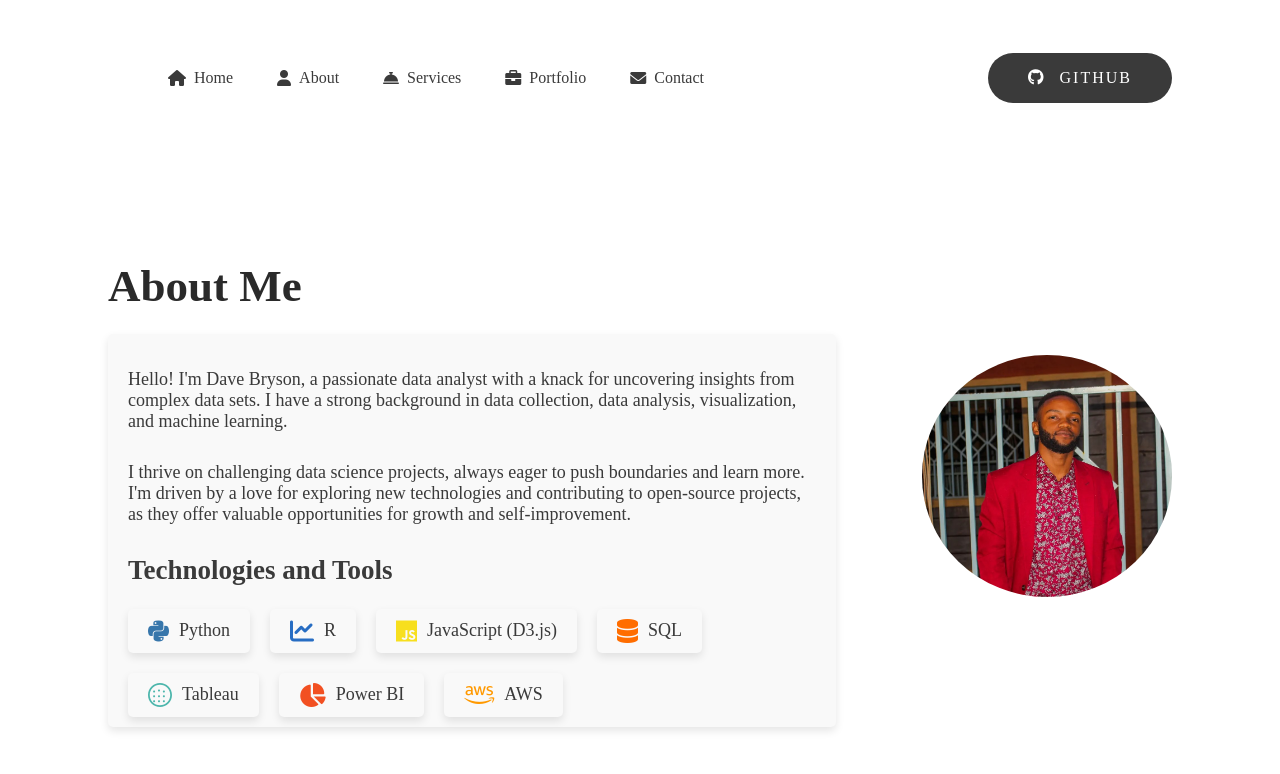
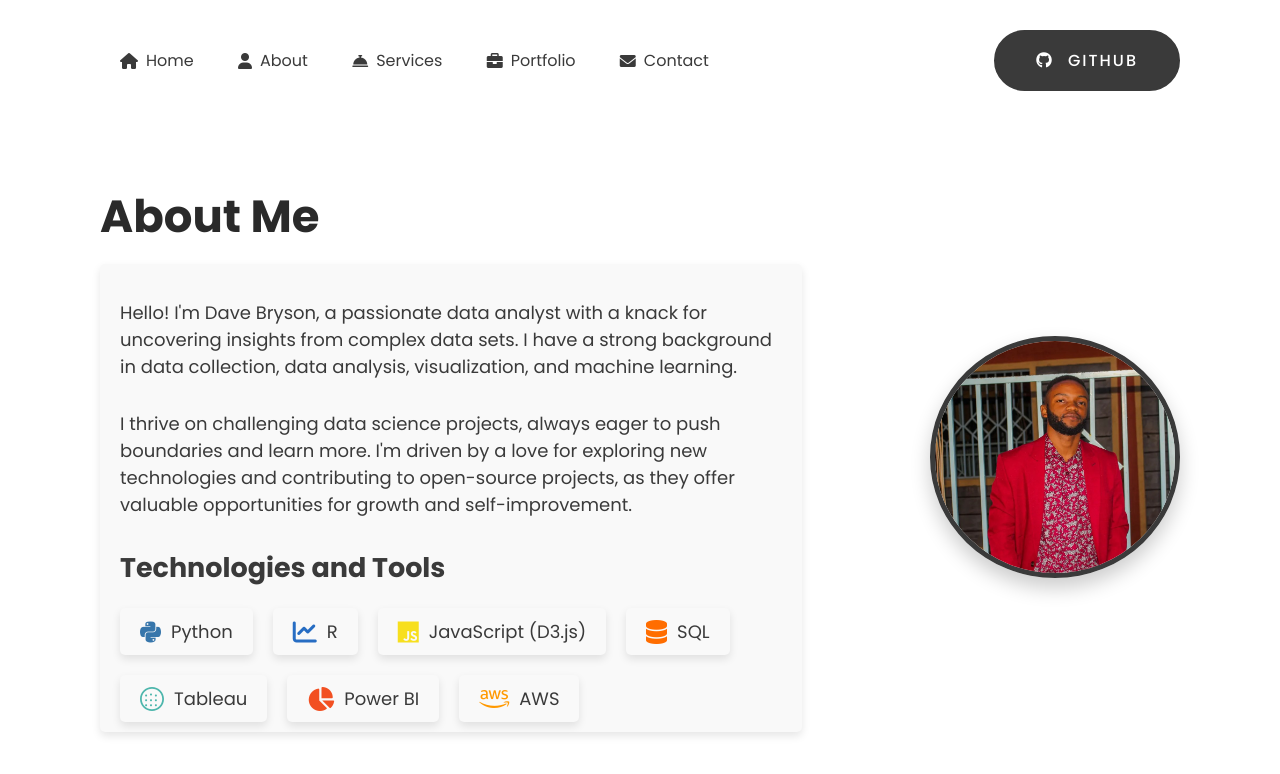
Before and after one commit to walawala254/walawala254.github.io, a plain HTML site: page about.html in a window 1280 px wide. Drawn offline with Linux system fonts and the light colour scheme.

Commit message:
Update style.css

```diff
--- a/style.css
+++ b/style.css
@@ -1,274 +1,285 @@
 @import url("https://fonts.googleapis.com/css2?family=Poppins:wght@400;500;600;700&display=swap");
 
-{
-margin: 0;
-padding: 0;
-box-sizing: border-box;
-font-family: "Poppins", sans-serif;
-}
-a {
-text-decoration: none;
+/* Universal styles */
+* {
+    margin: 0; /* Remove default margin */
+    padding: 0; /* Remove default padding */
+    box-sizing: border-box; /* Ensure padding and border are included in element's total width and height */
+    font-family: "Poppins", sans-serif; /* Set the default font family */
 }
 
-.hero {
-display: flex;
-flex-direction: column;
-width: 100%;
-height: 100vh;
-background: url('') no-repeat center center/cover;
+a {
+    text-decoration: none; /* Remove underline from links */
 }
 
+/* Hero section */
+.hero {
+    display: flex; /* Use flexbox for layout */
+    flex-direction: column; /* Stack children vertically */
+    width: 100%; /* Full width */
+    height: 100vh; /* Full viewport height */
+    background: url('') no-repeat center center/cover; /* Background image settings */
+}
+
+/* Navigation styles */
 nav {
-display: flex;
-align-items: center;
-justify-content: space-between;
-padding: 30px 100px;
+    display: flex; /* Use flexbox for layout */
+    align-items: center; /* Align items vertically centered */
+    justify-content: space-between; /* Space out items evenly */
+    padding: 30px 100px; /* Padding around the nav */
 }
 
 nav ul li {
-list-style: none;
-display: inline-block;
-padding: 10px 20px;
+    list-style: none; /* Remove bullet points */
+    display: inline-block; /* Display list items inline */
+    padding: 10px 20px; /* Padding around list items */
 }
 
 nav ul li a {
-color: #3a3a3a; /* Changed to a darker but readable shade of grey */
-position: relative;
-padding: 5px 0;
-display: flex;
-align-items: center;
+    color: #3a3a3a; /* Text color for links */
+    position: relative; /* Position for pseudo-element */
+    padding: 5px 0; /* Padding around text */
+    display: flex; /* Use flexbox for layout */
+    align-items: center; /* Align items vertically centered */
 }
 
 nav ul li a i {
-margin-right: 8px;
+    margin-right: 8px; /* Margin to the right of icons */
 }
 
 nav ul li a:hover {
-color: #1a1a1a; /* Darker hover color */
+    color: #1a1a1a; /* Darker color on hover */
 }
 
 nav ul li a:after {
-content: "";
-position: absolute;
-left: 0;
-width: 0;
-height: 3px;
-background: #1a1a1a; /* Darker underline color */
-transition: 0.3s;
-bottom: 0;
+    content: ""; /* Empty content for pseudo-element */
+    position: absolute; /* Position relative to parent */
+    left: 0; /* Align to the left */
+    width: 0; /* Initial width */
+    height: 3px; /* Height of underline */
+    background: #1a1a1a; /* Background color of underline */
+    transition: 0.3s; /* Transition effect */
+    bottom: 0; /* Position at the bottom */
 }
 
 nav ul li a:hover:after {
-width: 100%;
+    width: 100%; /* Expand width on hover */
 }
 
+/* Button styles */
 .btn {
-color: #fff;
-font-size: 16px;
-text-transform: uppercase;
-letter-spacing: 2px;
-padding: 16px 40px;
-border-radius: 500px;
-display: inline-block;
-font-weight: 500;
-transition: all 0.4s ease-in-out;
-background-size: 152% 100%;
-background: #3a3a3a; /* Darker button color /
-border: 2px solid #3a3a3a; / Darker border color */
-align-items: center;
+    color: #fff; /* Text color */
+    font-size: 16px; /* Font size */
+    text-transform: uppercase; /* Uppercase text */
+    letter-spacing: 2px; /* Spacing between letters */
+    padding: 16px 40px; /* Padding inside button */
+    border-radius: 500px; /* Rounded corners */
+    display: inline-block; /* Inline-block display */
+    font-weight: 500; /* Font weight */
+    transition: all 0.4s ease-in-out; /* Transition effect */
+    background-size: 152% 100%; /* Background size */
+    background: #3a3a3a; /* Background color */
+    border: 2px solid #3a3a3a; /* Border color */
+    align-items: center; /* Align items vertically centered */
 }
 
 .btn i {
-margin-right: 8px;
+    margin-right: 8px; /* Margin to the right of icons */
 }
 
 .btn:hover {
-background: transparent;
-border-color: #3a3a3a;
-color: #3a3a3a;
+    background: transparent; /* Transparent background on hover */
+    border-color: #3a3a3a; /* Border color on hover */
+    color: #3a3a3a; /* Text color on hover */
 }
 
+/* Content styles */
 .content {
-flex: 1;
-padding-right: 50px;
+    flex: 1; /* Flex-grow */
+    padding-right: 50px; /* Padding to the right */
 }
 
 .content .title {
-color: #3a3a3a; /* Darker title color */
-font-size: 15px;
-text-transform: uppercase;
-letter-spacing: 4px;
-display: inline-block;
-margin-bottom: 20px;
-background: linear-gradient(
-120deg,
-#555555 20.69%,
-#777777 50.19%,
-#3a3a3a 79.69%
-);
--webkit-background-clip: text;
-background-clip: text;
--webkit-text-fill-color: transparent;
+    color: #3a3a3a; /* Title color */
+    font-size: 15px; /* Font size */
+    text-transform: uppercase; /* Uppercase text */
+    letter-spacing: 4px; /* Spacing between letters */
+    display: inline-block; /* Inline-block display */
+    margin-bottom: 20px; /* Margin below */
+    background: linear-gradient(120deg, #555555 20.69%, #777777 50.19%, #3a3a3a 79.69%); /* Gradient background */
+    -webkit-background-clip: text; /* Clip background to text */
+    background-clip: text; /* Clip background to text */
+    -webkit-text-fill-color: transparent; /* Transparent text fill */
 }
 
 .content h1 {
-color: #2a2a2a; /* Darker heading color */
-font-size: 75px;
-font-weight: 900;
-line-height: 90px;
-text-transform: inherit;
-width: 70%;
+    color: #2a2a2a; /* Heading color */
+    font-size: 75px; /* Font size */
+    font-weight: 900; /* Font weight */
+    line-height: 90px; /* Line height */
+    text-transform: inherit; /* Inherit text transformation */
+    width: 70%; /* Width */
 }
 
 .content h1 span {
-color: #3a3a3a; /* Darker span color */
+    color: #3a3a3a; /* Span color */
 }
 
 .content p {
-color: #3a3a3a; /* Darker paragraph color */
-margin-top: 25px;
-margin-bottom: 30px;
+    color: #3a3a3a; /* Paragraph color */
+    margin-top: 25px; /* Margin above */
+    margin-bottom: 30px; /* Margin below */
 }
 
+/* Photo styles */
 .photo {
-flex-shrink: 0;
-width: 250px; /* Adjust the size as needed */
+    flex-shrink: 0; /* Prevent shrinking */
+    width: 250px; /* Width */
 }
 
 .photo img {
-width: 100%;
-height: auto;
-border-radius: 50%; /* Makes the image circular /
-border: 5px solid #3a3a3a; / Adds a border around the image /
-box-shadow: 0 10px 20px rgba(0, 0, 0, 0.2); / Adds a shadow */
+    width: 100%; /* Full width */
+    height: auto; /* Auto height */
+    border-radius: 50%; /* Circular image */
+    border: 5px solid #3a3a3a; /* Border color and size */
+    box-shadow: 0 10px 20px rgba(0, 0, 0, 0.2); /* Shadow effect */
 }
 
+/* Content heading styles */
 .content h1 {
-color: #2a2a2a; /* Darker heading color */
-font-size: 45px;
-font-weight: 700;
-line-height: 55px;
-text-transform: inherit;
-margin-bottom: 20px;
+    color: #2a2a2a; /* Heading color */
+    font-size: 45px; /* Font size */
+    font-weight: 700; /* Font weight */
+    line-height: 55px; /* Line height */
+    text-transform: inherit; /* Inherit text transformation */
+    margin-bottom: 20px; /* Margin below */
 }
 
+/* List styles */
 .content ul {
-list-style: none;
-padding: 0;
+    list-style: none; /* Remove bullet points */
+    padding: 0; /* Remove padding */
 }
 
 .content ul li {
-margin-bottom: 10px;
-font-size: 18px;
-color: #3a3a3a; /* Darker list item color */
+    margin-bottom: 10px; /* Margin below each list item */
+    font-size: 18px; /* Font size */
+    color: #3a3a3a; /* List item color */
 }
 
+/* Portfolio styles */
 .portfolio-items {
-display: flex;
-flex-wrap: wrap;
-gap: 20px;
+    display: flex; /* Use flexbox for layout */
+    flex-wrap: wrap; /* Wrap items */
+    gap: 20px; /* Gap between items */
 }
 
 .portfolio-item {
-width: calc(20% - 20px);
-background: #fff;
-padding: 20px;
-border-radius: 10px;
-box-shadow: 0 10px 20px rgba(0, 0, 0, 0.1);
-text-align: center;
+    width: calc(20% - 20px); /* Width calculation */
+    background: #fff; /* Background color */
+    padding: 20px; /* Padding inside */
+    border-radius: 10px; /* Rounded corners */
+    box-shadow: 0 10px 20px rgba(0, 0, 0, 0.1); /* Shadow effect */
+    text-align: center; /* Center text */
 }
 
 .portfolio-item img {
-width: 100%;
-height: auto;
-border-radius: 10px;
+    width: 100%; /* Full width */
+    height: auto; /* Auto height */
+    border-radius: 10px; /* Rounded corners */
 }
 
 .portfolio-item h3 {
-margin-top: 15px;
-font-size: 20px;
-color: #3a3a3a; /* Darker heading color */
+    margin-top: 15px; /* Margin above */
+    font-size: 20px; /* Font size */
+    color: #3a3a3a; /* Heading color */
 }
 
 .portfolio-item p {
-margin-top: 10px;
-font-size: 16px;
-color: #3a3a3a; /* Darker paragraph color */
+    margin-top: 10px; /* Margin above */
+    font-size: 16px; /* Font size */
+    color: #3a3a3a; /* Paragraph color */
 }
 
+/* Form styles */
 form {
-display: flex;
-flex-direction: column;
+    display: flex; /* Use flexbox for layout */
+    flex-direction: column; /* Stack children vertically */
 }
 
 form input, form textarea {
-width: 100%;
-padding: 15px;
-margin-bottom: 15px;
-border: 1px solid #ccc;
-border-radius: 5px;
-font-size: 16px;
+    width: 100%; /* Full width */
+    padding: 15px; /* Padding inside */
+    margin-bottom: 15px; /* Margin below */
+    border: 1px solid #ccc; /* Border color and size */
+    border-radius: 5px; /* Rounded corners */
+    font-size: 16px; /* Font size */
 }
 
 form button {
-align-self: flex-start;
+    align-self: flex-start; /* Align button to start */
 }
 
+/* Tech tools styles */
 .tech-tools {
-display: flex;
-flex-wrap: wrap;
-gap: 20px;
-margin-top: 20px;
+    display: flex; /* Use flexbox for layout */
+    flex-wrap: wrap; /* Wrap items */
+    gap: 20px; /* Gap between items */
+    margin-top: 20px; /* Margin above */
 }
 
 .tech-item {
-display: flex;
-align-items: center;
-gap: 10px;
-padding: 10px 20px;
-background: #f9f9f9;
-border-radius: 5px;
-box-shadow: 0 4px 8px rgba(0, 0, 0, 0.1);
-font-size: 18px;
-color: #3a3a3a; /* Darker text color */
+    display: flex; /* Use flexbox for layout */
+    align-items: center; /* Align items vertically centered */
+    gap: 10px; /* Gap between items */
+    padding: 10px 20px; /* Padding inside */
+    background: #f9f9f9; /* Background color */
+    border-radius: 5px; /* Rounded corners */
+    box-shadow: 0 4px 8px rgba(0, 0, 0, 0.1); /* Shadow effect */
+    font-size: 18px; /* Font size */
+    color: #3a3a3a; /* Text color */
 }
 
 .tech-item i {
-font-size: 24px;
-color: #3a3a3a; /* Darker icon color */
+    font-size: 24px; /* Icon font size */
+    color: #3a3a3a; /* Icon color */
 }
 
+/* About text styles */
 .about-text {
-align-items: center;
-gap: 10px;
-padding: 10px 20px;
-background: #f9f9f9;
-border-radius: 5px;
-box-shadow: 0 4px 8px rgba(0, 0, 0, 0.1);
-font-size: 18px;
-color: #3a3a3a; /* Darker text color */
-width: 90%;
+    align-items: center; /* Align items vertically centered */
+    gap: 10px; /* Gap between items */
+    padding: 10px 20px; /* Padding inside */
+    background: #f9f9f9; /* Background color */
+    border-radius: 5px; /* Rounded corners */
+    box-shadow: 0 4px 8px rgba(0, 0, 0, 0.1); /* Shadow effect */
+    font-size: 18px; /* Font size */
+    color: #3a3a3a; /* Text color */
+    width: 90%; /* Width */
 }
 
+/* Services text styles */
 .services-text {
-align-items: center;
-gap: 10px;
-padding: 10px 20px;
-background: #f9f9f9;
-border-radius: 5px;
-box-shadow: 0 4px 8px rgba(0, 0, 0, 0.1);
-font-size: 18px;
-color: #3a3a3a; /* Darker text color */
+    align-items: center; /* Align items vertically centered */
+    gap: 10px; /* Gap between items */
+    padding: 10px 20px; /* Padding inside */
+    background: #f9f9f9; /* Background color */
+    border-radius: 5px; /* Rounded corners */
+    box-shadow: 0 4px 8px rgba(0, 0, 0, 0.1); /* Shadow effect */
+    font-size: 18px; /* Font size */
+    color: #3a3a3a; /* Text color */
 }
 
+/* Content wrapper styles */
 .content-wrapper {
-display: flex;
-justify-content: space-between;
-align-items: center;
-padding: 0 100px;
-height: 100%;
+    display: flex; /* Use flexbox for layout */
+    justify-content: space-between; /* Space out items evenly */
+    align-items: center; /* Align items vertically centered */
+    padding: 0 100px; /* Padding around */
+    height: 100%; /* Full height */
 }
 
+/* Social links styles */
 .social-links {
-margin-top: 20px;
+    margin-top: 20px; /* Margin above */
 }
```
